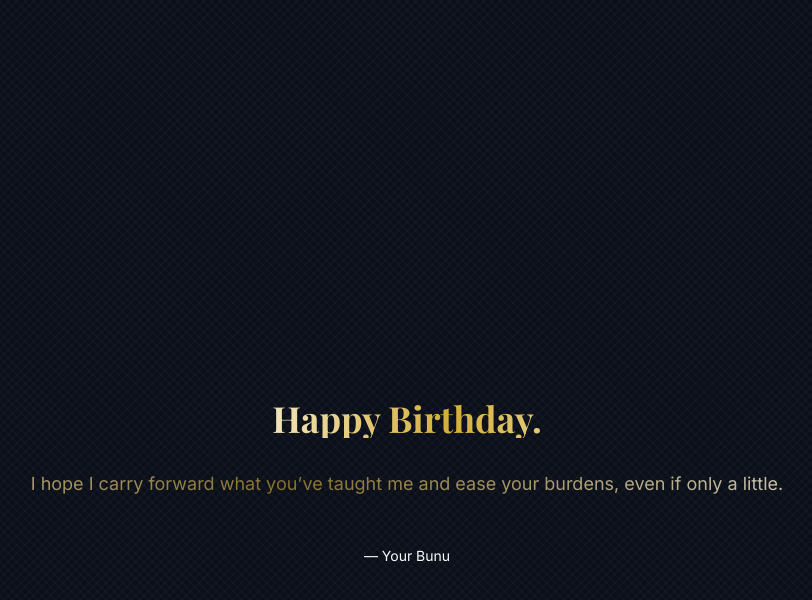
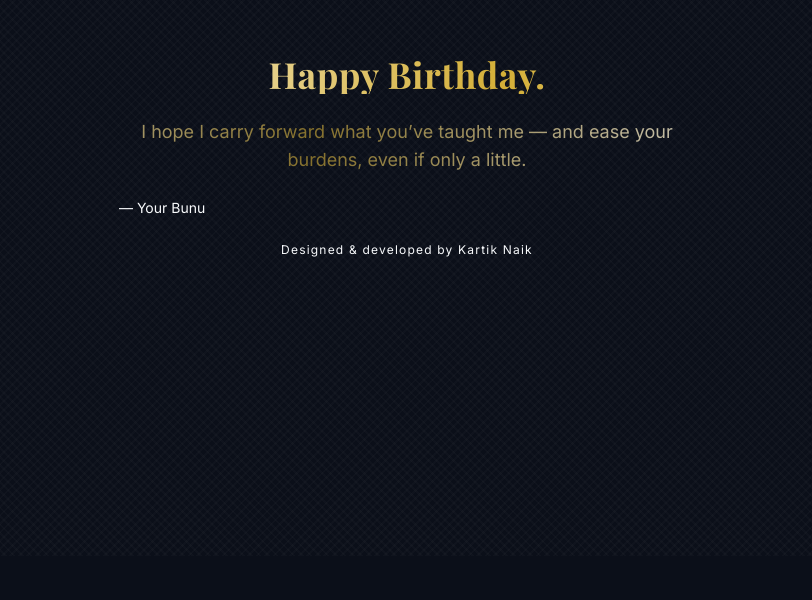
Before and after one commit to KartikNaik205/project-Vercel-birthday, a plain HTML site: page index.html in a window 1280 px wide. Shown: the part 1518-2118 px from the top of the page, without its empty margins (233-1045 px from the left). After the commit the page ends 2074 px from the top, so only its background shows below. Drawn offline with nearby package versions, Linux system fonts and the light colour scheme.

Commit message:
Refined spacing and added signature + dev credit

```diff
--- a/index.html
+++ b/index.html
@@ -38,9 +38,9 @@
 
     h1, h2 {
       font-family: 'Playfair Display', serif;
+      letter-spacing: 0.5px;
     }
 
-    /* Fade-in animation */
     .fade-in {
       opacity: 0;
       transform: translateY(20px);
@@ -52,21 +52,14 @@
       transform: translateY(0);
     }
 
-    /* Strong shine for headings */
     .shine {
-      background: linear-gradient(
-        90deg,
-        #d4af37,
-        #ffffff,
-        #d4af37
-      );
+      background: linear-gradient(90deg, #d4af37, #ffffff, #d4af37);
       background-size: 200%;
       -webkit-background-clip: text;
       -webkit-text-fill-color: transparent;
       animation: shine 6s linear infinite;
     }
 
-    /* Softer shine for message */
     .soft-shine {
       background: linear-gradient(
         90deg,
@@ -90,7 +83,6 @@
       100% { background-position: 200%; }
     }
 
-    /* Glitter canvas */
     #glitter {
       position: fixed;
       top: 0;
@@ -108,7 +100,6 @@
 
 <body>
 
-  <!-- Glitter Layer -->
   <canvas id="glitter"></canvas>
 
   <!-- Landing Section -->
@@ -125,8 +116,8 @@
     </button>
   </section>
 
-  <!-- Message Section -->
-  <section id="message" class="min-h-screen flex flex-col justify-center px-8 text-center">
+  <!-- Message Section (Refined Spacing) -->
+  <section id="message" class="py-32 px-8 text-center">
     <div class="max-w-xl mx-auto space-y-6">
       <p class="text-lg leading-relaxed fade-in soft-shine">
         You’ve never asked for recognition.
@@ -148,18 +139,28 @@
   </section>
 
   <!-- Closing Section -->
-  <section class="min-h-screen flex flex-col justify-center items-center text-center px-6">
-    <h2 class="text-3xl sm:text-4xl font-bold mb-4 shine fade-in">
-      Happy Birthday.
-    </h2>
+  <section class="min-h-screen flex flex-col justify-center px-6">
+    <div class="max-w-xl mx-auto text-center space-y-6">
 
-    <p class="text-lg mt-4 fade-in soft-shine">
-      I hope I carry forward what you’ve taught me and ease your burdens, even if only a little.
-    </p>
+      <h2 class="text-3xl sm:text-4xl font-bold shine fade-in">
+        Happy Birthday.
+      </h2>
 
-    <p class="text-sm mt-12 opacity-60 fade-in text-left">
-      — Your Bunu
-    </p>
+      <p class="text-lg fade-in soft-shine">
+        I hope I carry forward what you’ve taught me — and ease your burdens, even if only a little.
+      </p>
+
+      <!-- Properly Left-Aligned Signature -->
+      <p class="text-sm mt-12 opacity-60 fade-in text-left w-full">
+        — Your Bunu
+      </p>
+
+      <!-- Subtle Developer Credit -->
+      <p class="text-xs mt-24 opacity-30 tracking-widest fade-in">
+        Designed & developed by Kartik Naik
+      </p>
+
+    </div>
   </section>
 
   <script>
@@ -167,7 +168,6 @@
       document.getElementById("message").scrollIntoView({ behavior: "smooth" });
     }
 
-    // Fade-in observer
     const faders = document.querySelectorAll(".fade-in");
     const observer = new IntersectionObserver(entries => {
       entries.forEach(entry => {
@@ -179,7 +179,6 @@
 
     faders.forEach(el => observer.observe(el));
 
-    // Vertical falling glitter (polished)
     const canvas = document.getElementById("glitter");
     const ctx = canvas.getContext("2d");
 
```
